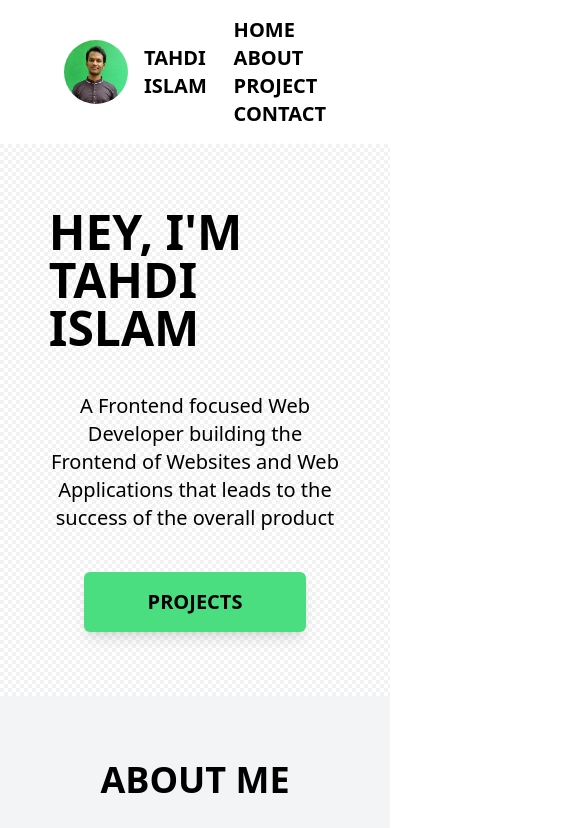
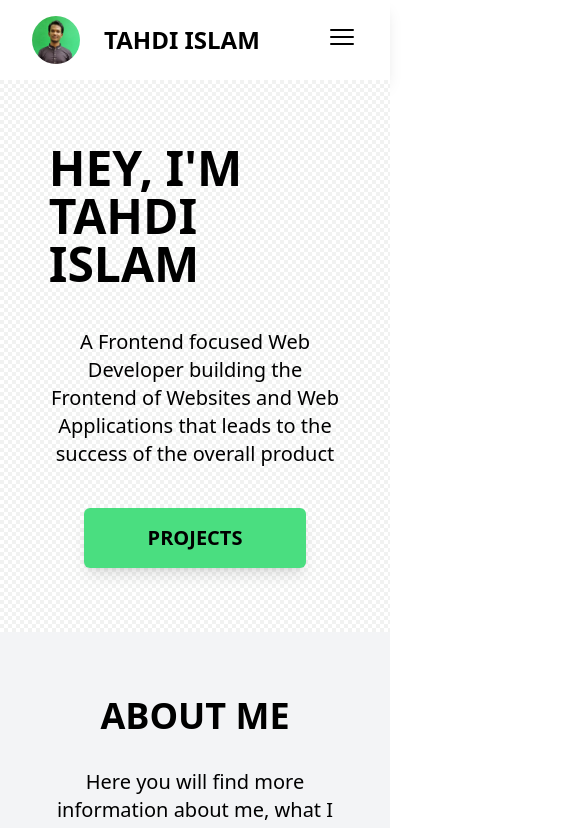
Before and after one commit to tahdiislam/portfolio, a React (Vite) app: page / in a window 390 px wide. Shown: the top 828 px of the page, 585 px wide, since content can reach past the window. Built offline with nearby package versions, Linux system fonts and the light colour scheme.

Commit message:
responsive navbar

```diff
--- a/src/Component/About/About.jsx
+++ b/src/Component/About/About.jsx
@@ -40,7 +40,7 @@ const About = () => {
           <Button style="py-3 px-10">CONTACT</Button>
         </div>
         <div className="px-6 md:w-1/2 md:py-20 md:pr-20">
-          <h3 className="text-2xl font-bold">My Skills</h3>
+          <h3 className="text-2xl font-bold mb-10">My Skills</h3>
           <div className="flex flex-wrap">
             {skills.map((skill, i) => (
               <span key={i} className="p-4 bg-gray-300 m-3 rounded-md text-gray-700 font-semibold">{skill}</span>
--- a/src/Component/Header/Header.jsx
+++ b/src/Component/Header/Header.jsx
@@ -1,17 +1,34 @@
-import React from "react";
+import React, { useState } from "react";
 import { Link } from "react-router-dom";
 import photo from "../../assets/Tahdi-Islam.jpg";
 
 const Header = () => {
+  const [dropdown, setDropdown] = useState(false);
   return (
-    <nav className="flex items-center justify-between px-16 py-4 text-xl font-semibold shadow-lg max-w-screen-2xl mx-auto">
-      <div className="flex w-1/4 items-center">
-        <img className="h-16 w-16 rounded-full" src={photo} alt="" />
-        <h2 className="ml-4">TAHDI ISLAM</h2>
+    <nav className="flex items-center justify-between px-8 md:px-16 py-4 text-xl font-semibold shadow-lg max-w-screen-2xl mx-auto">
+      <div className="flex md:w-1/4 items-center">
+        <img className="h-12 w-12 rounded-full" src={photo} alt="" />
+        <h2 className="ml-6 text-2xl">TAHDI ISLAM</h2>
       </div>
       <div className="relative">
-        <ul className="md:flex ml-6">
-          <li className="ml-12 hover:text-green-500">
+        <button onClick={() => setDropdown((e) => !e)} className="md:hidden">
+          <svg
+            xmlns="http://www.w3.org/2000/svg"
+            fill="none"
+            viewBox="0 0 24 24"
+            strokeWidth="1.5"
+            stroke="currentColor"
+            className="w-8 h-8"
+          >
+            <path
+              strokeLinecap="round"
+              strokeLinejoin="round"
+              d="M3.75 6.75h16.5M3.75 12h16.5m-16.5 5.25h16.5"
+            />
+          </svg>
+        </button>
+        <ul className={`flex flex-col md:flex-row ml-6 absolute right-0 md:static md:mr-0 bg-white ${!dropdown ? "mr-[-999px]" : "mr-0"}`}>
+          <li className="ml-12 hover:text-green-500 py-3 px-6 ">
             <a href="/">HOME</a>
           </li>
           <li className="ml-12 hover:text-green-500">
```
